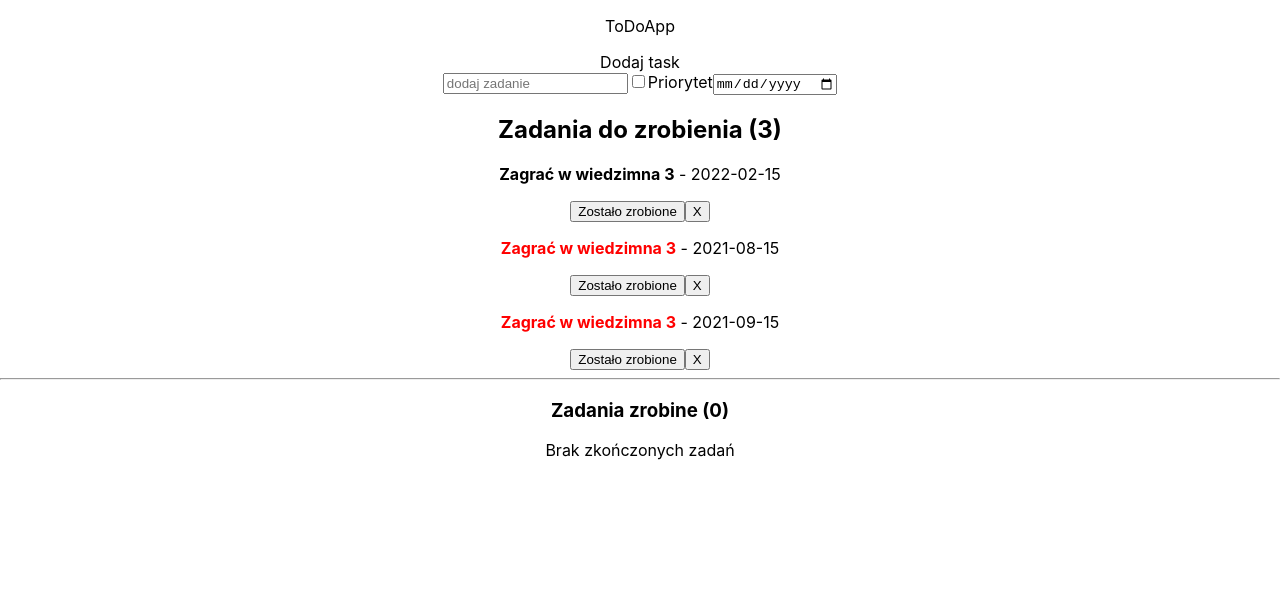
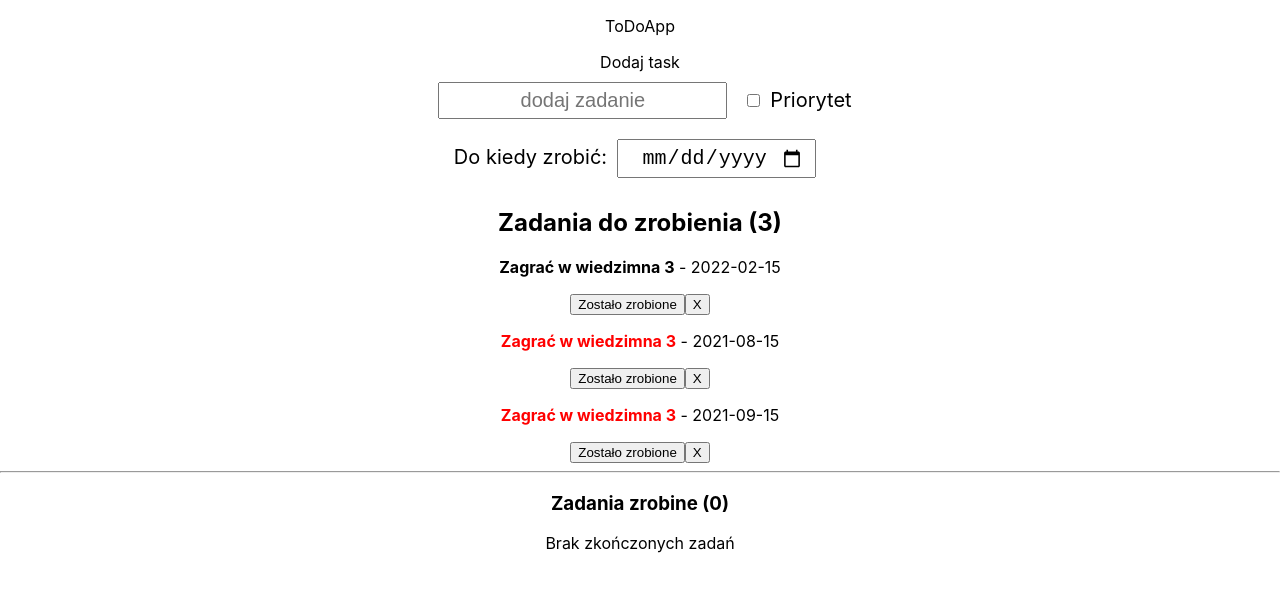
Before and after one commit to luciussulla/ReactToDoApp, a React (Create React App) app: page / in a window 1280 px wide. Shown: the top 590 px of the page. Built offline with nearby package versions, Linux system fonts and the light colour scheme.

Commit message:
Add better form handling

```diff
--- a/src/components/AddTask.css
+++ b/src/components/AddTask.css
@@ -0,0 +1,16 @@
+input {
+  margin: 10px;
+  padding: 5px 10px;
+  font-size: 20px;
+  text-align: center;
+}
+.form {
+  font-size: 20px;
+
+}
+.form button {
+  padding: 3px 10px;
+  text-transform: uppercase;
+  margin: 20px;
+  font-size: 20px;
+}
--- a/src/components/AddTask.js
+++ b/src/components/AddTask.js
@@ -4,7 +4,6 @@ import React, {Component} from 'react'
 class AddTask extends Component {
    state = {
      text: '',
-     checked: false,
      finishDate: null,
      important: false,
    }
@@ -12,19 +11,34 @@ class AddTask extends Component {
    universalHandler = (e)=> {
       console.log(e.target.type)
       const type = e.target.type
-      if (type==="text") {
+      if(type==="text" || type==="date") {
         this.setState({
-          text: e.target.value
-        })
-      } else if (type==="date") {
-        this.setState({
-          finishDate: new Date().getTime()
+          [e.target.name]: e.target.value
         })
       } else if (type==="checkbox") {
         this.setState({
-          checked: !this.state.checked
+          [e.target.name]: !this.state.important
         })
       }
+      // switch(type) {
+      //   case "date":
+      //     this.setState({
+      //       finishDate: e.target.value
+      //     })
+      //     break;
+      //   case "text":
+      //     this.setState({
+      //       text: e.target.value
+      //     })
+      //     break;
+      //   case "checkbox":
+      //     this.setState({
+      //       checked: !this.state.checked
+      //     })
+      //     break;
+      //   default:
+      //     console.log("choice not valid")
+      // }
    }
 
     render() {
@@ -32,10 +46,12 @@ class AddTask extends Component {
       <>
         <div>Dodaj task</div>
         <form className="form">
-          <input type="text" placeholder="dodaj zadanie" value={this.state.text} onChange={this.universalHandler} value={this.state.text}/>
-          <input type="checkbox" id="important" checked={this.state.checked} onChange={this.universalHandler}/>
+          <input type="text" name="text" placeholder="dodaj zadanie" value={this.state.text} onChange={this.universalHandler} value={this.state.text}/>
+          <input type="checkbox" name="important" id="important" checked={this.state.important} onChange={this.universalHandler}/>
           <label htmlFor="important">Priorytet</label>
-          <input type="date" onChange={this.universalHandler} />
+          <br/>
+          <label>Do kiedy zrobić:</label>
+          <input type="date" min="" max="" name="finishDate" onChange={this.universalHandler} />
         </form>
       </>
      )
```
